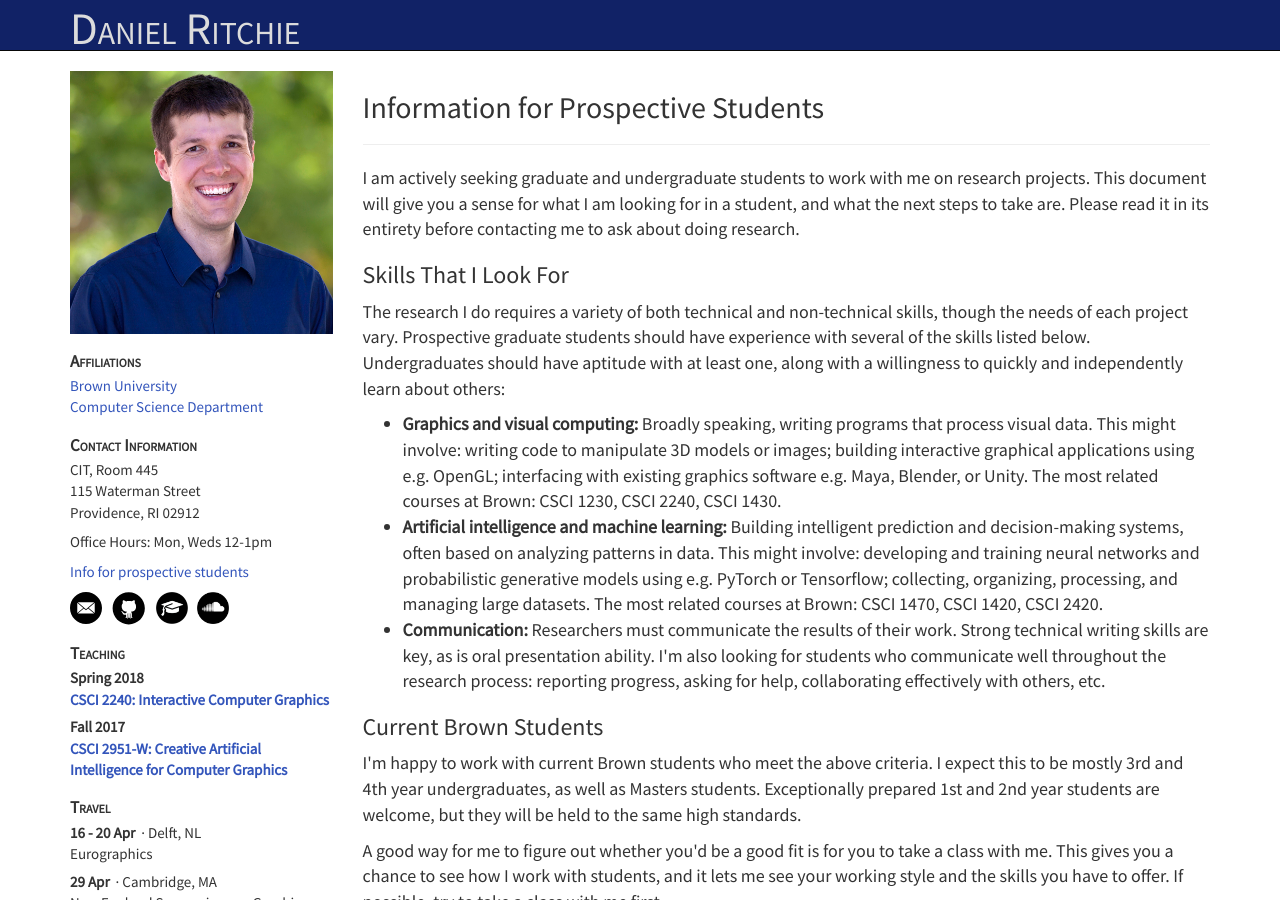
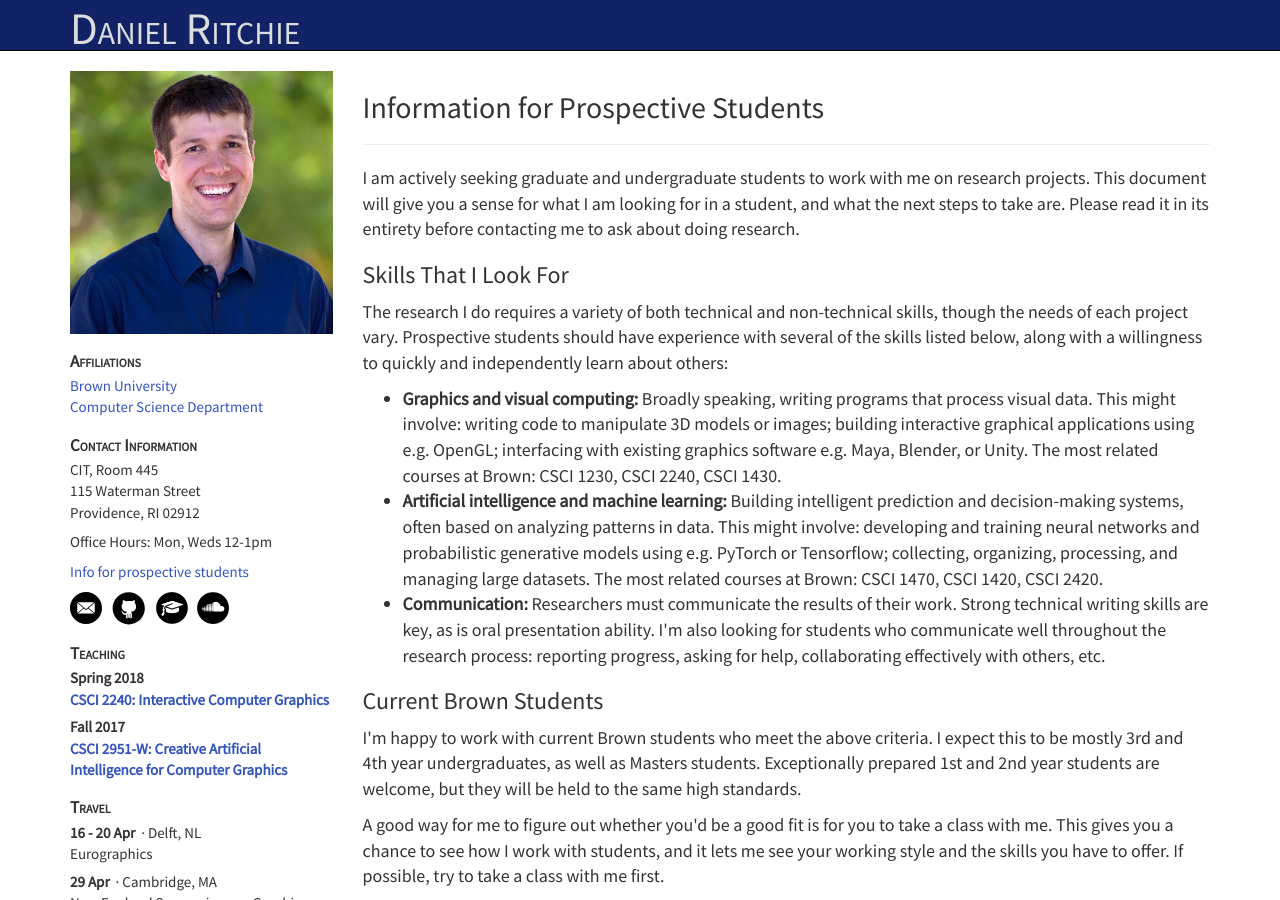
Before and after one commit to dritchie/dritchie.github.io, a Jekyll site: the page built from prospective_students.html, in a window 1280 px wide and 900 px high. Built offline with Jekyll 4.4.1, drawn with Linux system fonts in a browser that asks for light colours.

Commit message:
Change wording about skills a bit.

```diff
--- a/prospective_students.html
+++ b/prospective_students.html
@@ -13,7 +13,7 @@ layout: post
 <h3>Skills That I Look For</h3>
 
 <p>
-	The research I do requires a variety of both technical and non-technical skills, though the needs of each project vary. Prospective graduate students should have experience with several of the skills listed below. Undergraduates should have aptitude with at least one, along with a willingness to quickly and independently learn about others:
+	The research I do requires a variety of both technical and non-technical skills, though the needs of each project vary. Prospective students should have experience with several of the skills listed below, along with a willingness to quickly and independently learn about others:
 
 	<ul>
 		<li><strong>Graphics and visual computing:</strong> Broadly speaking, writing programs that process visual data. This might involve: writing code to manipulate 3D models or images; building interactive graphical applications using e.g. OpenGL; interfacing with existing graphics software e.g. Maya, Blender, or Unity. The most related courses at Brown: CSCI 1230, CSCI 2240, CSCI 1430.</li>
```
